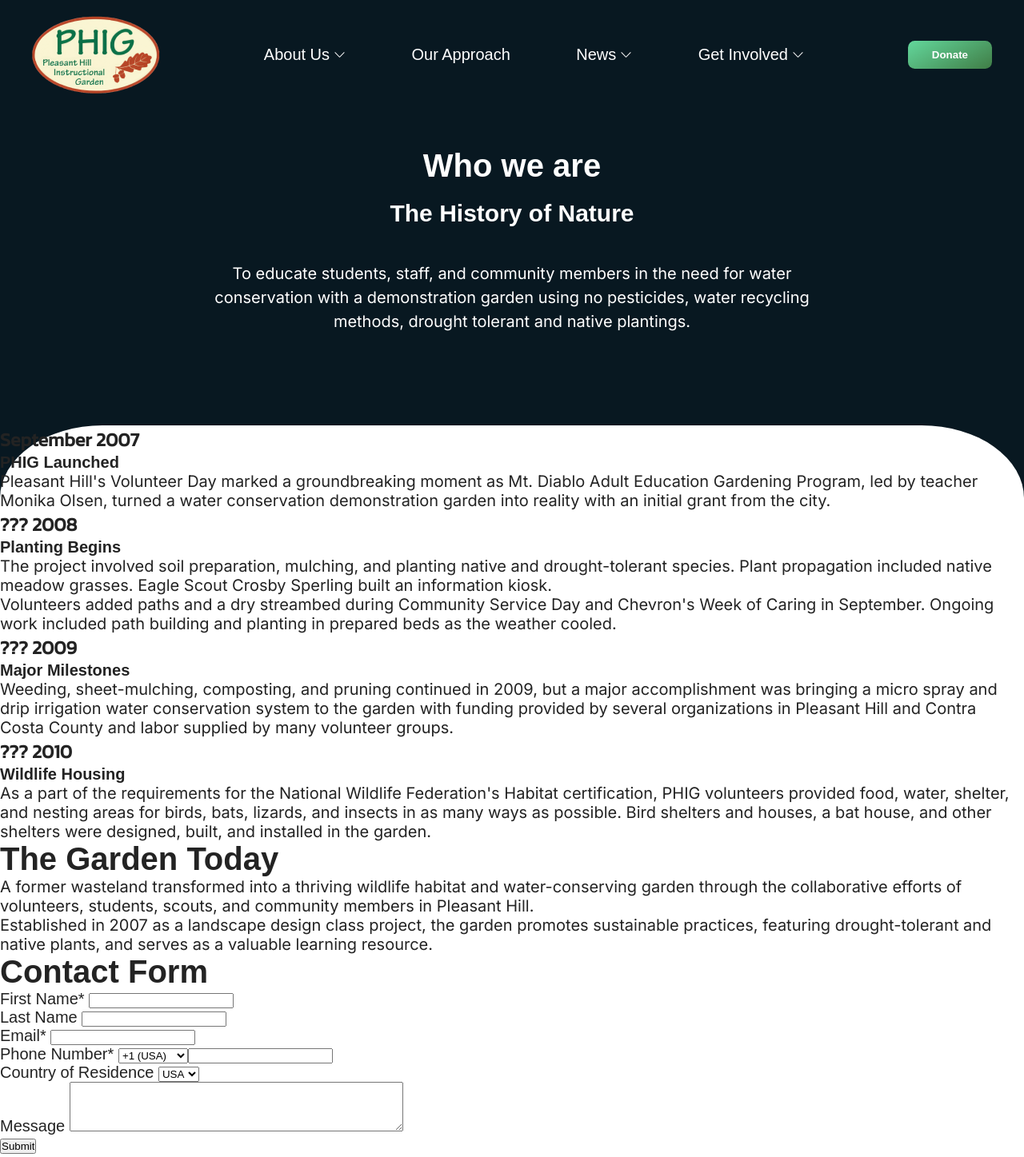
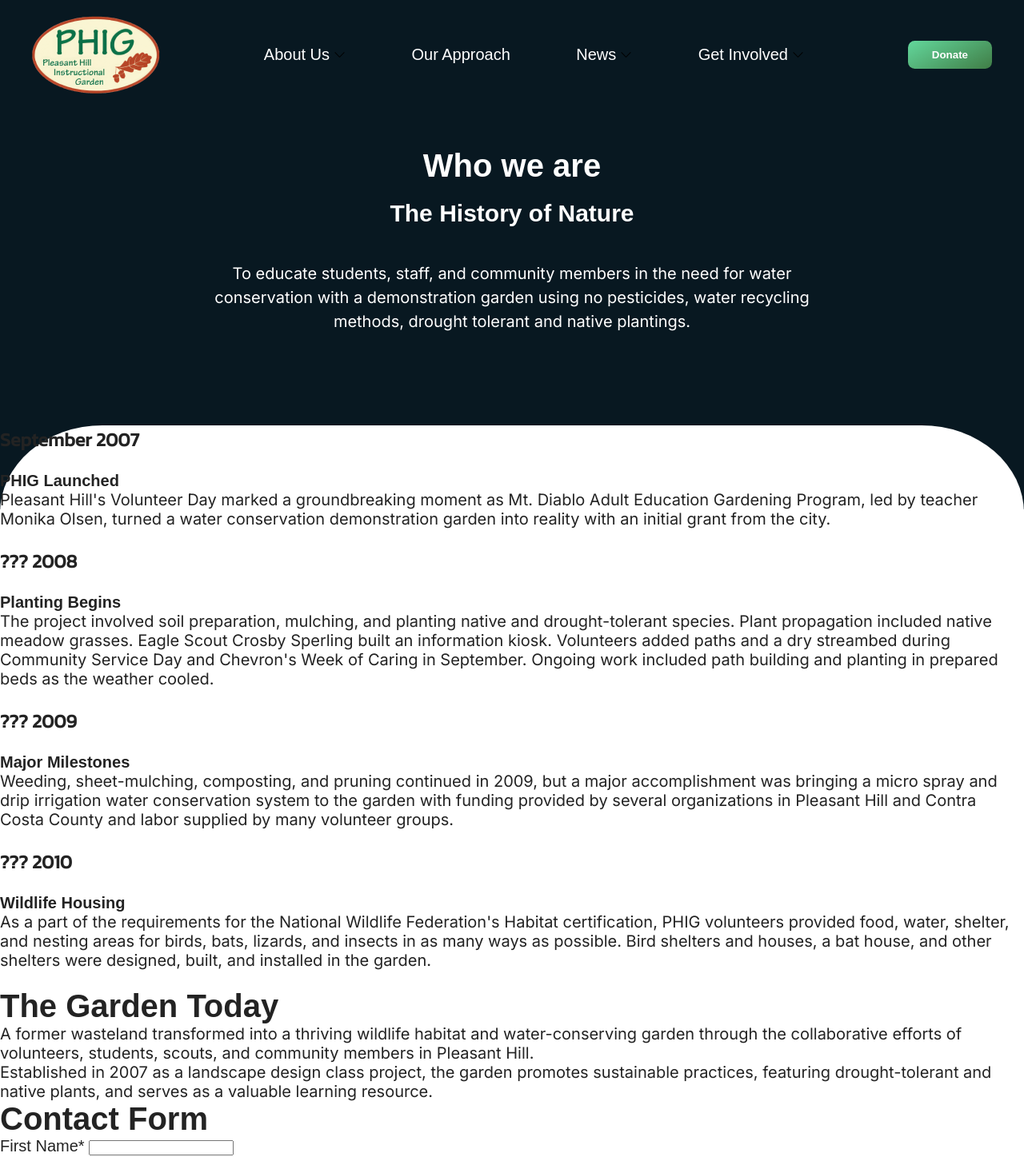
Before and after one commit to ramitaarora/phig-website, a React (Create React App) app: page /about in a window 1280 px wide. Shown: the top 1447 px of the page at 80% size. Built offline with nearby package versions, Linux system fonts and the light colour scheme; a web font is replaced by a local one.

Commit message:
created timeline component and timeline data file

```diff
--- a/src/components/Navbar.jsx
+++ b/src/components/Navbar.jsx
@@ -13,8 +13,8 @@ const Navbar = () => {
         <div className="nav-dropdown">
           <Link to="/contact">
             About Us
-            <svg xmlns="http://www.w3.org/2000/svg" width="15" height="15" fill="white" class="bi bi-chevron-down" viewBox="0 0 16 16">
-              <path fill-rule="evenodd" d="M1.646 4.646a.5.5 0 0 1 .708 0L8 10.293l5.646-5.647a.5.5 0 0 1 .708.708l-6 6a.5.5 0 0 1-.708 0l-6-6a.5.5 0 0 1 0-.708" />
+            <svg xmlns="http://www.w3.org/2000/svg" width="15" height="15" fillRule="white" className="bi bi-chevron-down" viewBox="0 0 16 16">
+              <path fillRule="evenodd" d="M1.646 4.646a.5.5 0 0 1 .708 0L8 10.293l5.646-5.647a.5.5 0 0 1 .708.708l-6 6a.5.5 0 0 1-.708 0l-6-6a.5.5 0 0 1 0-.708" />
             </svg>
           </Link>
           <div className="nav-dropdown-content">
@@ -28,8 +28,8 @@ const Navbar = () => {
         <div className="nav-dropdown">
           <Link to="/news">
             News
-            <svg xmlns="http://www.w3.org/2000/svg" width="15" height="15" fill="white" class="bi bi-chevron-down" viewBox="0 0 16 16">
-              <path fill-rule="evenodd" d="M1.646 4.646a.5.5 0 0 1 .708 0L8 10.293l5.646-5.647a.5.5 0 0 1 .708.708l-6 6a.5.5 0 0 1-.708 0l-6-6a.5.5 0 0 1 0-.708" />
+            <svg xmlns="http://www.w3.org/2000/svg" width="15" height="15" fillRule="white" className="bi bi-chevron-down" viewBox="0 0 16 16">
+              <path fillRule="evenodd" d="M1.646 4.646a.5.5 0 0 1 .708 0L8 10.293l5.646-5.647a.5.5 0 0 1 .708.708l-6 6a.5.5 0 0 1-.708 0l-6-6a.5.5 0 0 1 0-.708" />
             </svg>
           </Link>
           <div className="nav-dropdown-content">
@@ -41,8 +41,8 @@ const Navbar = () => {
         <div className="nav-dropdown">
           <Link to='/volunteer'>
             Get Involved
-            <svg xmlns="http://www.w3.org/2000/svg" width="15" height="15" fill="white" class="bi bi-chevron-down" viewBox="0 0 16 16">
-              <path fill-rule="evenodd" d="M1.646 4.646a.5.5 0 0 1 .708 0L8 10.293l5.646-5.647a.5.5 0 0 1 .708.708l-6 6a.5.5 0 0 1-.708 0l-6-6a.5.5 0 0 1 0-.708" />
+            <svg xmlns="http://www.w3.org/2000/svg" width="15" height="15" fillRule="white" className="bi bi-chevron-down" viewBox="0 0 16 16">
+              <path fillRule="evenodd" d="M1.646 4.646a.5.5 0 0 1 .708 0L8 10.293l5.646-5.647a.5.5 0 0 1 .708.708l-6 6a.5.5 0 0 1-.708 0l-6-6a.5.5 0 0 1 0-.708" />
             </svg>
           </Link>
           <div className="nav-dropdown-content">
--- /dev/null
+++ b/src/components/Timeline.jsx
@@ -0,0 +1,16 @@
+export default function Timeline({ date, firstImage, secondImage, header, description, mainImage }) {
+    return (
+        <div className="timeline-item">
+            <div className="timeline-left">
+                <h3>{date}</h3>
+                <img src={firstImage} />
+                <img src={secondImage} />
+            </div>
+            <div className="timeline-right">
+                <h4>{header}</h4>
+                <p>{description}</p>
+                <img src={mainImage} />
+            </div>
+        </div>
+    )
+}
--- /dev/null
+++ b/src/data/timelineData.json
@@ -0,0 +1,34 @@
+[
+    {
+        "date": "September 2007",
+        "header": "PHIG Launched",
+        "description": "Pleasant Hill's Volunteer Day marked a groundbreaking moment as Mt. Diablo Adult Education Gardening Program, led by teacher Monika Olsen, turned a water conservation demonstration garden into reality with an initial grant from the city.",
+        "firstImage": "",
+        "secondImage": "",
+        "mainImage": ""
+    },
+    {
+        "date": "??? 2008",
+        "header": "Planting Begins",
+        "description": "The project involved soil preparation, mulching, and planting native and drought-tolerant species. Plant propagation included native meadow grasses. Eagle Scout Crosby Sperling built an information kiosk. Volunteers added paths and a dry streambed during Community Service Day and Chevron's Week of Caring in September. Ongoing work included path building and planting in prepared beds as the weather cooled.",
+        "firstImage": "",
+        "secondImage": "",
+        "mainImage": ""
+    },
+    {
+        "date": "??? 2009",
+        "header": "Major Milestones",
+        "description": "Weeding, sheet-mulching, composting, and pruning continued in 2009, but a major accomplishment was bringing a micro spray and drip irrigation water conservation system to the garden with funding provided by several organizations in Pleasant Hill and Contra Costa County and labor supplied by many volunteer groups.",
+        "firstImage": "",
+        "secondImage": "",
+        "mainImage": ""
+    },
+    {
+        "date": "??? 2010",
+        "header": "Wildlife Housing",
+        "description": "As a part of the requirements for the National Wildlife Federation's Habitat certification, PHIG volunteers provided food, water, shelter, and nesting areas for birds, bats, lizards, and insects in as many ways as possible. Bird shelters and houses, a bat house, and other shelters were designed, built, and installed in the garden.",
+        "firstImage": "",
+        "secondImage": "",
+        "mainImage": ""
+    }
+]
--- a/src/pages/AboutPage.jsx
+++ b/src/pages/AboutPage.jsx
@@ -1,5 +1,7 @@
 import ContactForm from "../components/ContactForm";
 import { css } from '@emotion/css';
+import Timeline from "../components/Timeline";
+import timelineData from '../data/timelineData.json';
 
 const AboutPage = () => {
     return (
@@ -12,37 +14,24 @@ const AboutPage = () => {
 
             <main className={css`border-radius: 10%; position: relative; top: -105px; background-color: white;`}>
                 <div id="timeline">
+                    {timelineData.map((timelineItem, index) => (
+                        <div key={index}>
+                            <Timeline date={timelineItem.date}
+                                firstImage={timelineItem.firstImage}
+                                secondImage={timelineItem.secondImage}
+                                header={timelineItem.header}
+                                description={timelineItem.description}
+                                mainImage={timelineItem.mainImage}
+                            />
+                        </div>
+                    ))}
 
-                    <div>
-                        <h3>September 2007</h3>
-                        <h4>PHIG Launched</h4>
-                        <p>Pleasant Hill's Volunteer Day marked a groundbreaking moment as Mt. Diablo Adult Education Gardening Program, led by teacher Monika Olsen, turned a water conservation demonstration garden into reality with an initial grant from the city.</p>
-                    </div>
+                </div>
 
-                    <div>
-                        <h3>??? 2008</h3>
-                        <h4>Planting Begins</h4>
-                        <p>The project involved soil preparation, mulching, and planting native and drought-tolerant species. Plant propagation included native meadow grasses. Eagle Scout Crosby Sperling built an information kiosk.</p>
-                        <p>Volunteers added paths and a dry streambed during Community Service Day and Chevron's Week of Caring in September. Ongoing work included path building and planting in prepared beds as the weather cooled.</p>
-                    </div>
-
-                    <div>
-                        <h3>??? 2009</h3>
-                        <h4>Major Milestones</h4>
-                        <p>Weeding, sheet-mulching, composting, and pruning continued in 2009, but a major accomplishment was bringing a micro spray and drip irrigation water conservation system to the garden with funding provided by several organizations in Pleasant Hill and Contra Costa County and labor supplied by many volunteer groups.</p>
-                    </div>
-
-                    <div>
-                        <h3>??? 2010</h3>
-                        <h4>Wildlife Housing</h4>
-                        <p>As a part of the requirements for the National Wildlife Federation's Habitat certification, PHIG volunteers provided food, water, shelter, and nesting areas for birds, bats, lizards, and insects in as many ways as possible. Bird shelters and houses, a bat house, and other shelters were designed, built, and installed in the garden.</p>
-                    </div>
-
-                    <div>
-                        <h1>The Garden Today</h1>
-                        <p>A former wasteland transformed into a thriving wildlife habitat and water-conserving garden through the collaborative efforts of volunteers, students, scouts, and community members in Pleasant Hill.</p>
-                        <p>Established in 2007 as a landscape design class project, the garden promotes sustainable practices, featuring drought-tolerant and native plants, and serves as a valuable learning resource.</p>
-                    </div>
+                <div>
+                    <h1>The Garden Today</h1>
+                    <p>A former wasteland transformed into a thriving wildlife habitat and water-conserving garden through the collaborative efforts of volunteers, students, scouts, and community members in Pleasant Hill.</p>
+                    <p>Established in 2007 as a landscape design class project, the garden promotes sustainable practices, featuring drought-tolerant and native plants, and serves as a valuable learning resource.</p>
                 </div>
                 <ContactForm />
             </main>
```
